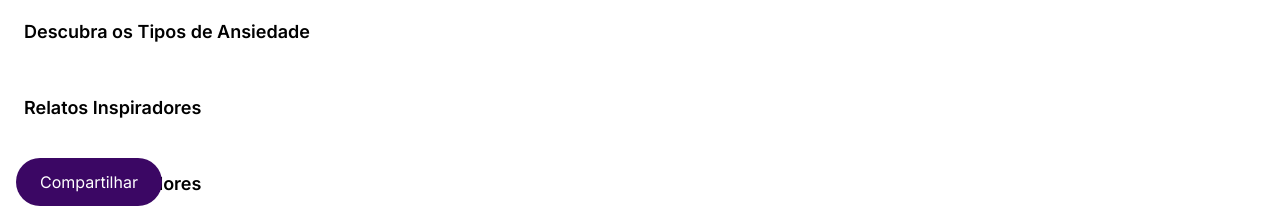
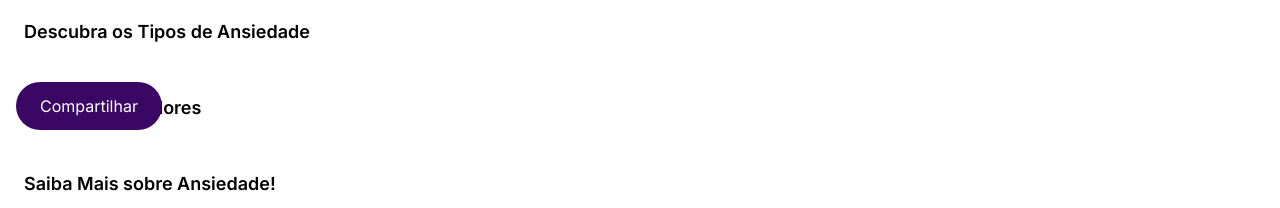
Before and after one commit to AngeloSans/Retriever, a Next.js app in the folder retriever/: page / in a window 1280 px wide. Shown: the part 466-674 px from the top of the page. Built offline with nearby package versions, Linux system fonts and the light colour scheme; grey boxes are pictures that could not be loaded.

Commit message:
18062024-

```diff
--- a/retriever/src/app/page.tsx
+++ b/retriever/src/app/page.tsx
@@ -39,11 +39,6 @@ export default function Home() {
                 </h1>
             </section>
 
-            <section className="w-full p-6">
-                <h1 className="text-black text-lg font-semibold">
-                    Relatos Inspiradores
-                </h1>
-            </section>
 
             <section className="w-full p-6 relative">
                 <h1 className="text-black text-lg font-semibold">
```
